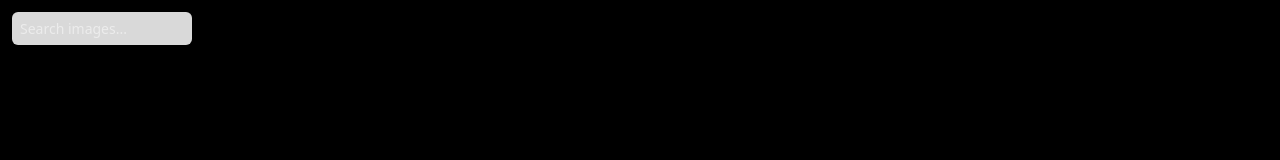
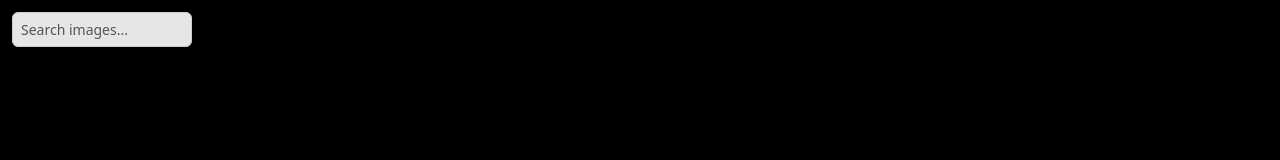
Before and after one commit to bh-official/accessible-gallery-react, a React (Vite) app: page / in a window 1280 px wide. Shown: the top 160 px of the page. Built offline with nearby package versions, Linux system fonts and the light colour scheme.

Commit message:
change in search box text appearance

```diff
--- a/src/gallery.css
+++ b/src/gallery.css
@@ -38,6 +38,7 @@
   width: 100%;
   padding: 12px;
   background: rgba(0, 0, 0, 0.6);
+  pointer-events: none;
 }
 
 /* Thumbnails area stays inside viewport */
@@ -83,12 +84,25 @@
   padding: 6px 8px;
   font-size: 14px;
   border-radius: 6px;
-  border: none;
+  color: #000;
+  background: rgba(255,255,255,0.9);
+  border: 1px solid #ccc;
+  border-radius: 6px;
   outline: none;
-  background: rgba(255, 255, 255, 0.85);
+
 }
 
 /* Optional focus effect */
 .gallery-search-overlay input:focus {
   background: white;
 }
+
+.gallery-search-overlay input::placeholder {
+  color: #555;
+}
+
+.gallery-search-overlay input:focus {
+  background: #fff;
+  border-color: #4da3ff;
+  box-shadow: 0 0 0 2px rgba(77,163,255,0.25);
+}
```
